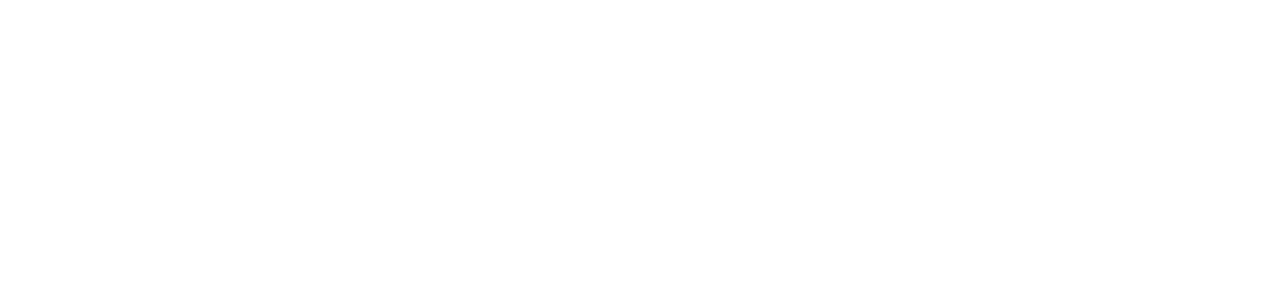
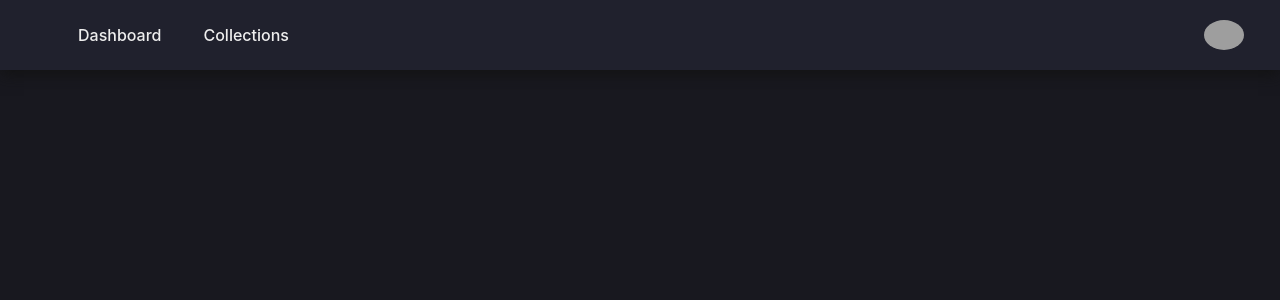
Before and after one commit to CleverProgrammers/redis-todo-frontend, a React (Create React App) app: page / in a window 1280 px wide. Shown: the top 300 px of the page. Built offline with nearby package versions, Linux system fonts and the light colour scheme; grey boxes are pictures that could not be loaded.

Commit message:
✅ ADD: Header & Background

```diff
--- a/package.json
+++ b/package.json
@@ -9,6 +9,7 @@
     "react": "^17.0.2",
     "react-dom": "^17.0.2",
     "react-scripts": "5.0.0",
+    "styled-components": "^5.3.3",
     "web-vitals": "^2.1.3"
   },
   "scripts": {
--- a/src/App.js
+++ b/src/App.js
@@ -1,5 +1,19 @@
+import styled from 'styled-components'
+import Header from './components/Header'
+
 function App() {
-  return <div></div>
+  return (
+    <Wrapper>
+      <Header />
+    </Wrapper>
+  )
 }
 
 export default App
+
+const Wrapper = styled.div`
+  background-color: #18181f;
+  min-height: 100vh;
+  min-width: 100vw;
+  color: #eee;
+`
--- /dev/null
+++ b/src/components/Header.js
@@ -0,0 +1,76 @@
+import styled from 'styled-components'
+
+const Header = () => {
+  return (
+    <Wrapper>
+      <HeaderItem>
+        <i className='fas fa-bars'></i>
+      </HeaderItem>
+
+      <HeaderItem>
+        <i className='fas fa-border-all'></i>
+        <span>Dashboard</span>
+      </HeaderItem>
+
+      <HeaderItem>
+        <i className='fas fa-images'></i>
+        <span>Collections</span>
+      </HeaderItem>
+
+      <Placeholder />
+
+      <HeaderItem>
+        <Profile>
+          <img
+            src='https://avatars.githubusercontent.com/u/61084415?v=4'
+            alt=''
+          />
+        </Profile>
+      </HeaderItem>
+    </Wrapper>
+  )
+}
+
+export default Header
+
+const Wrapper = styled.div`
+  background-color: #20212d;
+  height: 70px;
+  display: flex;
+  align-items: center;
+  padding: 0 20px;
+  -webkit-box-shadow: 0px 4px 15px 0px #121212;
+  box-shadow: 0px 4px 15px 0px #121212;
+  position: sticky;
+  top: 0;
+`
+
+const HeaderItem = styled.div`
+  padding: 10px 16px;
+  border-radius: 4px;
+
+  span {
+    margin-left: 10px;
+    font-weight: 500;
+  }
+
+  &:hover {
+    background-color: #18181f;
+    transition: 0.3s;
+    cursor: pointer;
+  }
+`
+
+const Placeholder = styled.div`
+  flex: 1;
+`
+
+const Profile = styled.div`
+  display: flex;
+  align-items: center;
+
+  img {
+    height: 30px;
+    border-radius: 50%;
+  }
+`
--- a/src/index.css
+++ b/src/index.css
@@ -1,8 +1,14 @@
+* {
+  margin: 0;
+  padding: 0;
+  transition: 0.3s;
+}
+
 body {
   margin: 0;
-  font-family: -apple-system, BlinkMacSystemFont, 'Segoe UI', 'Roboto', 'Oxygen',
-    'Ubuntu', 'Cantarell', 'Fira Sans', 'Droid Sans', 'Helvetica Neue',
-    sans-serif;
+  font-family: 'Avenir Next', -apple-system, BlinkMacSystemFont, 'Segoe UI',
+    'Roboto', 'Oxygen', 'Ubuntu', 'Cantarell', 'Fira Sans', 'Droid Sans',
+    'Helvetica Neue', sans-serif;
   -webkit-font-smoothing: antialiased;
   -moz-osx-font-smoothing: grayscale;
 }
```
Also changed, not shown: 1 other file (tests, documents, lock files or other folders).
